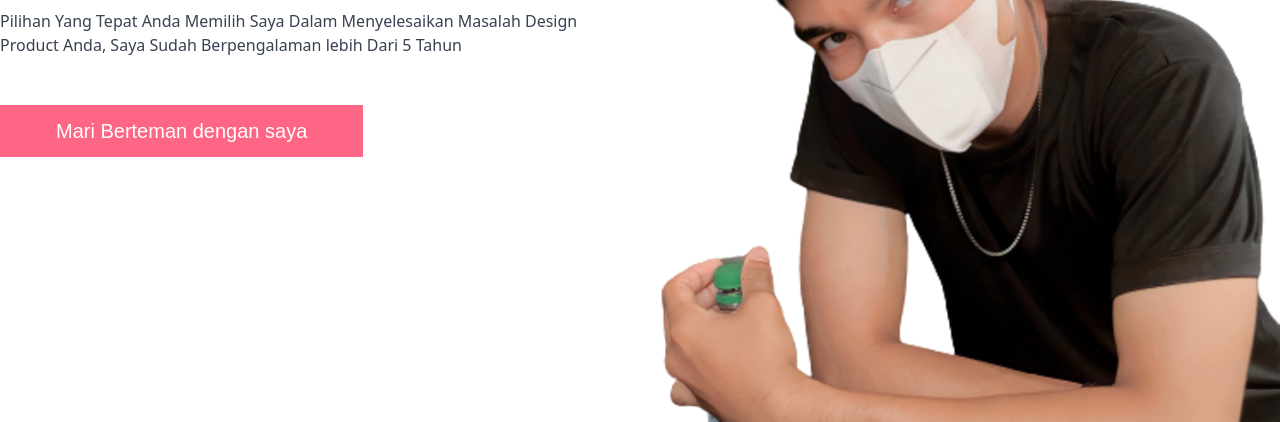
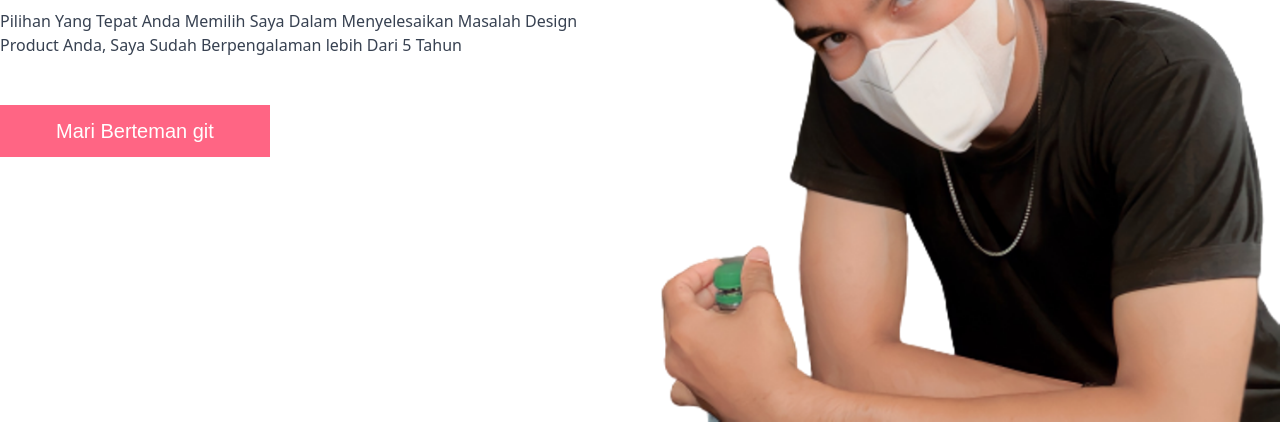
Before and after one commit to AndreV16/portofolio, a website: page index.html in a window 1280 px wide. Shown: the part 383-805 px from the top of the page. Drawn offline with Linux system fonts and the light colour scheme.

```diff
--- a/index.html
+++ b/index.html
@@ -76,7 +76,7 @@
         </p>
         <div class="my-9 flex justify-center  lg:mt-0 lg:justify-start">
           <a class="bg-eegyoColorSecondary   py-3 px-16 lg:px-14   lg:text-xl text-base text-white hover:bg-red-400 font-poppins"
-            href="">Mari Berteman dengan saya </a>
+            href="">Mari Berteman git</a>
         </div>
 
       </div>
```
